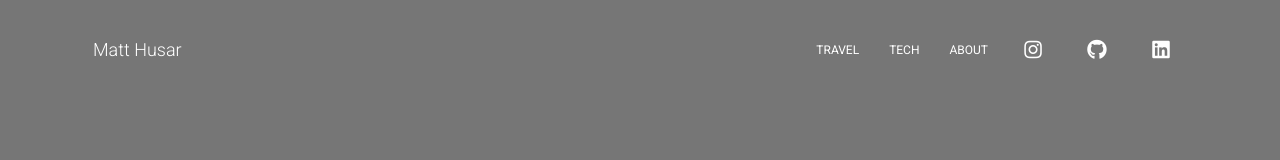
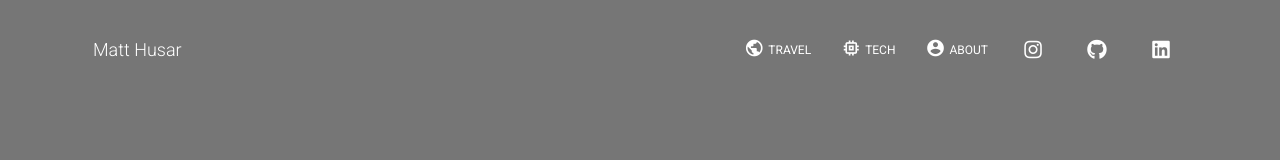
Before and after one commit to husarms/matthusar-site, a Next.js app: page /about in a window 1280 px wide. Shown: the top 160 px of the page. Built offline with nearby package versions, Linux system fonts and the light colour scheme.

Commit message:
Update HeaderLinks.js

```diff
--- a/components/Header/HeaderLinks.js
+++ b/components/Header/HeaderLinks.js
@@ -9,6 +9,7 @@ import Link from "next/link";
 import { makeStyles } from "@material-ui/core/styles";
 import List from "@material-ui/core/List";
 import ListItem from "@material-ui/core/ListItem";
+import Icon from "@material-ui/core/Icon";
 import Tooltip from "@material-ui/core/Tooltip";
 import Button from "@material-ui/core/Button";
 
@@ -62,17 +63,17 @@ export default function HeaderLinks(props) {
     <List className={classes.list + " " + classes.mlAuto}>
       <ListItem className={classes.listItem}>
         <Link href="/">
-          <a className={classes.navLink}>Travel</a>
+        <a className={classes.navLink}><Icon className={classes.socialIcons}>public</Icon> Travel</a>
         </Link>
       </ListItem>
       <ListItem className={classes.listItem}>
         <Link href="/">
-          <a className={classes.navLink}>Tech</a>
+          <a className={classes.navLink}><Icon className={classes.socialIcons}>memory</Icon> Tech</a>
         </Link>
       </ListItem>
       <ListItem className={classes.listItem}>
         <Link href="/about">
-          <a className={classes.navLink}>About</a>
+          <a className={classes.navLink}><Icon className={classes.socialIcons}>account_circle</Icon> About</a>
         </Link>
       </ListItem>
       <ListItem className={classes.listItem}>
```
